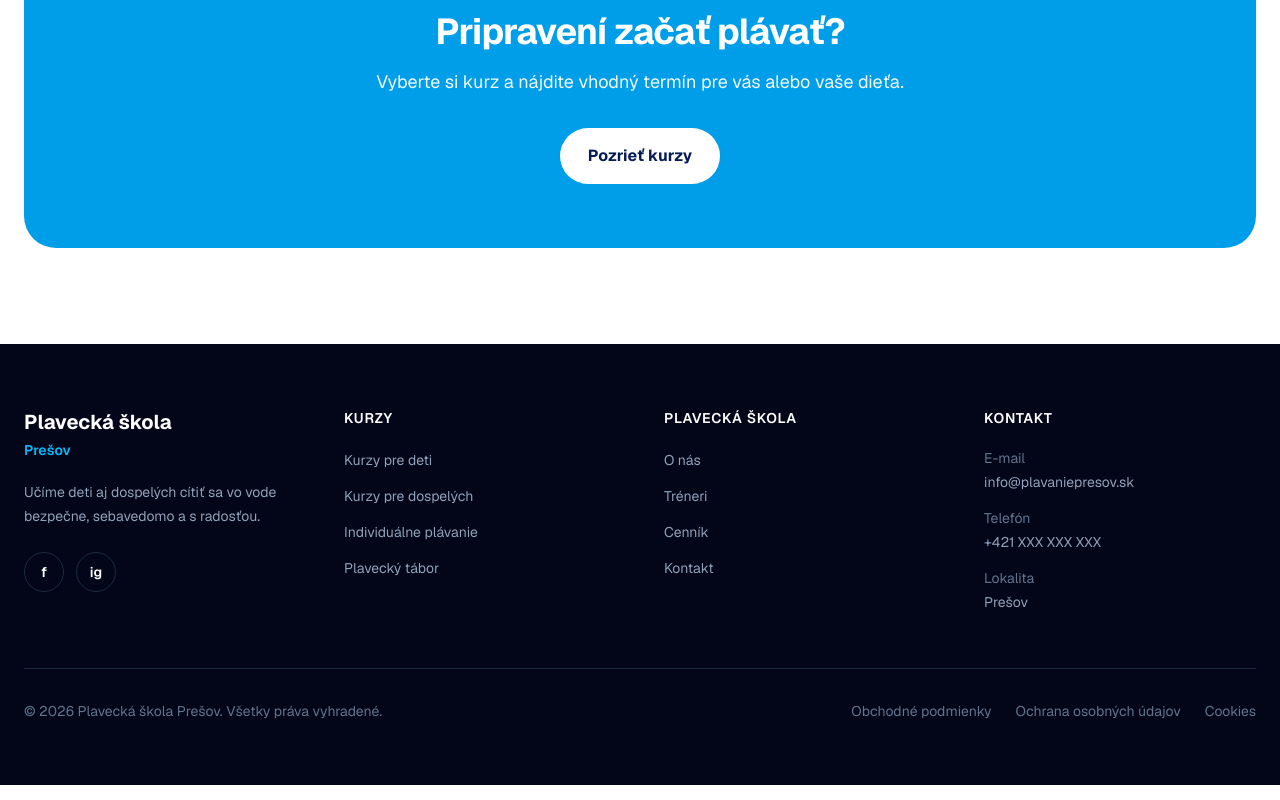
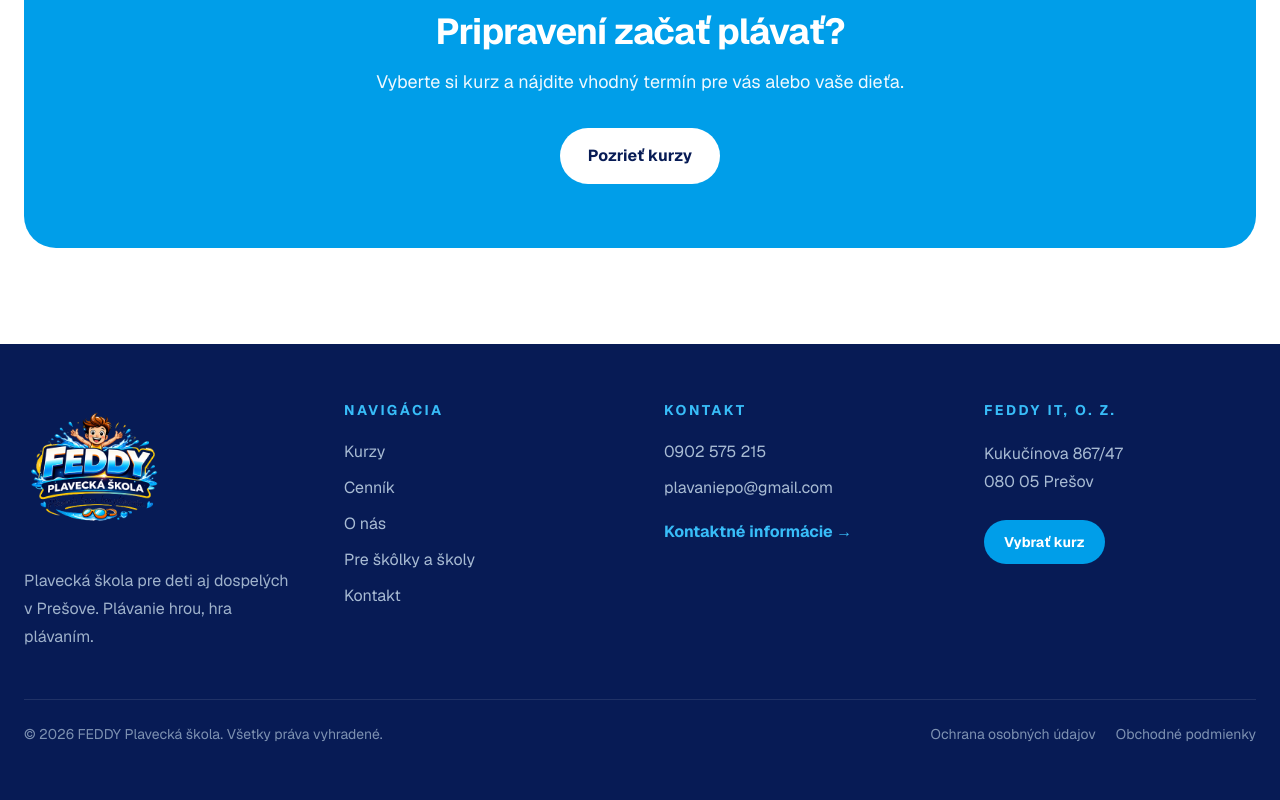
Before and after one commit to Stefan8412/plavkurzy-presov, a Next.js app: page / in a window 1280 px wide. Shown: the part 2612-3412 px from the top of the page. Built offline with nearby package versions, Linux system fonts and the light colour scheme.

Commit message:
add footer

```diff
--- a/components/Footer.tsx
+++ b/components/Footer.tsx
@@ -1,161 +1,132 @@
+import Image from "next/image";
 import Link from "next/link";
 
-const courseLinks = [
-  { label: "Kurzy pre deti", href: "/kurzy" },
-  { label: "Kurzy pre dospelých", href: "/kurzy" },
-  { label: "Individuálne plávanie", href: "/kurzy/individualne-plavanie" },
-  { label: "Plavecký tábor", href: "/kurzy/plavecky-tabor" },
-];
-
-const companyLinks = [
+const navigation = [
+  { label: "Kurzy", href: "/kurzy" },
+  { label: "Cenník", href: "/cennik" },
   { label: "O nás", href: "/o-nas" },
-  { label: "Tréneri", href: "/treneri" },
-  { label: "Cenník", href: "/cennik" },
+  { label: "Pre škôlky a školy", href: "/skolky-skoly" },
   { label: "Kontakt", href: "/kontakt" },
-];
-
-const legalLinks = [
-  { label: "Obchodné podmienky", href: "/dokumenty/obchodne-podmienky" },
-  { label: "Ochrana osobných údajov", href: "/ochrana-osobnych-udajov" },
-  { label: "Cookies", href: "/cookies" },
 ];
 
 export default function Footer() {
   return (
-    <footer className="bg-slate-950 text-white">
-      <div className="mx-auto max-w-7xl px-6 py-16">
+    <footer className="bg-[#071b55] text-white">
+      <div className="mx-auto max-w-7xl px-6 py-14">
         <div className="grid gap-12 md:grid-cols-2 lg:grid-cols-4">
           {/* Brand */}
-          <div>
+          <div className="lg:col-span-1">
             <Link
               href="/"
-              className="inline-flex flex-col leading-none"
-              aria-label="Plavecká škola Prešov – domov"
+              className="inline-block"
+              aria-label="FEDDY Plavecká škola – domov"
             >
-              <span className="text-xl font-bold">Plavecká škola</span>
-              <span className="mt-1 text-sm font-semibold text-sky-400">
-                Prešov
-              </span>
+              <Image
+                src="/images/logo-feddy1.png"
+                alt="FEDDY Plavecká škola"
+                width={170}
+                height={170}
+                className="h-auto w-[140px]"
+              />
             </Link>
 
-            <p className="mt-5 max-w-xs text-sm leading-6 text-slate-400">
-              Učíme deti aj dospelých cítiť sa vo vode bezpečne, sebavedomo a s
-              radosťou.
+            <p className="mt-5 max-w-sm leading-7 text-sky-100/70">
+              Plavecká škola pre deti aj dospelých v Prešove. Plávanie hrou, hra
+              plávaním.
             </p>
+          </div>
 
-            <div className="mt-6 flex gap-3">
+          {/* Navigation */}
+          <div>
+            <h2 className="text-sm font-bold uppercase tracking-[0.18em] text-[#38bdf8]">
+              Navigácia
+            </h2>
+
+            <nav className="mt-5 flex flex-col gap-3">
+              {navigation.map((item) => (
+                <Link
+                  key={item.href}
+                  href={item.href}
+                  className="text-sky-100/75 transition hover:text-white"
+                >
+                  {item.label}
+                </Link>
+              ))}
+            </nav>
+          </div>
+
+          {/* Contact */}
+          <div>
+            <h2 className="text-sm font-bold uppercase tracking-[0.18em] text-[#38bdf8]">
+              Kontakt
+            </h2>
+
+            <div className="mt-5 space-y-3">
               <a
-                href="#"
-                aria-label="Facebook"
-                className="flex h-10 w-10 items-center justify-center rounded-full border border-slate-800 text-sm font-semibold transition-colors hover:border-sky-500 hover:text-sky-400"
+                href="tel:+421902575215"
+                className="block text-sky-100/75 transition hover:text-white"
               >
-                f
+                0902 575 215
               </a>
 
               <a
-                href="#"
-                aria-label="Instagram"
-                className="flex h-10 w-10 items-center justify-center rounded-full border border-slate-800 text-sm font-semibold transition-colors hover:border-sky-500 hover:text-sky-400"
+                href="mailto:plavaniepo@gmail.com"
+                className="block break-all text-sky-100/75 transition hover:text-white"
               >
-                ig
+                plavaniepo@gmail.com
               </a>
+
+              <Link
+                href="/kontakt"
+                className="inline-flex pt-2 font-bold text-[#38bdf8] transition hover:text-white"
+              >
+                Kontaktné informácie →
+              </Link>
             </div>
           </div>
 
-          {/* Kurzy */}
+          {/* Address */}
           <div>
-            <h2 className="text-sm font-semibold uppercase tracking-wider text-white">
-              Kurzy
+            <h2 className="text-sm font-bold uppercase tracking-[0.18em] text-[#38bdf8]">
+              FEDDY IT, o. z.
             </h2>
 
-            <ul className="mt-5 space-y-3">
-              {courseLinks.map((link) => (
-                <li key={link.label}>
+            <address className="mt-5 not-italic leading-7 text-sky-100/75">
+              Kukučínova 867/47
+              <br />
+              080 05 Prešov
+            </address>
+
             <Link
-                    href={link.href}
-                    className="text-sm text-slate-400 transition-colors hover:text-white"
+              href="/kurzy"
+              className="mt-6 inline-flex rounded-full bg-[#009ee9] px-5 py-3 text-sm font-bold text-white transition hover:bg-[#0087c9]"
             >
-                    {link.label}
+              Vybrať kurz
             </Link>
-                </li>
-              ))}
-            </ul>
-          </div>
-
-          {/* Škola */}
-          <div>
-            <h2 className="text-sm font-semibold uppercase tracking-wider text-white">
-              Plavecká škola
-            </h2>
-
-            <ul className="mt-5 space-y-3">
-              {companyLinks.map((link) => (
-                <li key={link.label}>
-                  <Link
-                    href={link.href}
-                    className="text-sm text-slate-400 transition-colors hover:text-white"
-                  >
-                    {link.label}
-                  </Link>
-                </li>
-              ))}
-            </ul>
-          </div>
-
-          {/* Kontakt */}
-          <div>
-            <h2 className="text-sm font-semibold uppercase tracking-wider text-white">
-              Kontakt
-            </h2>
-
-            <div className="mt-5 space-y-4 text-sm text-slate-400">
-              <div>
-                <p className="text-slate-500">E-mail</p>
-                <a
-                  href="mailto:info@plavaniepresov.sk"
-                  className="mt-1 inline-block transition-colors hover:text-white"
-                >
-                  info@plavaniepresov.sk
-                </a>
-              </div>
-
-              <div>
-                <p className="text-slate-500">Telefón</p>
-                <a
-                  href="tel:+421000000000"
-                  className="mt-1 inline-block transition-colors hover:text-white"
-                >
-                  +421 XXX XXX XXX
-                </a>
-              </div>
-
-              <div>
-                <p className="text-slate-500">Lokalita</p>
-                <p className="mt-1">Prešov</p>
-              </div>
-            </div>
           </div>
         </div>
 
         {/* Bottom */}
-        <div className="mt-14 border-t border-slate-800 pt-8">
-          <div className="flex flex-col gap-5 text-sm text-slate-500 md:flex-row md:items-center md:justify-between">
+        <div className="mt-12 flex flex-col gap-4 border-t border-white/10 pt-6 text-sm text-sky-100/55 sm:flex-row sm:items-center sm:justify-between">
           <p>
-              © {new Date().getFullYear()} Plavecká škola Prešov. Všetky práva
+            © {new Date().getFullYear()} FEDDY Plavecká škola. Všetky práva
             vyhradené.
           </p>
 
-            <div className="flex flex-wrap gap-x-6 gap-y-2">
-              {legalLinks.map((link) => (
+          <div className="flex flex-wrap gap-5">
             <Link
-                  key={link.href}
-                  href={link.href}
-                  className="transition-colors hover:text-white"
+              href="/ochrana-osobnych-udajov"
+              className="transition hover:text-white"
             >
-                  {link.label}
+              Ochrana osobných údajov
             </Link>
-              ))}
-            </div>
+
+            <Link
+              href="/obchodne-podmienky"
+              className="transition hover:text-white"
+            >
+              Obchodné podmienky
+            </Link>
           </div>
         </div>
       </div>
```
Also changed, not shown: public/images/logo-feddy1.png (added). Lines whose indentation alone changed are shown as unchanged.
